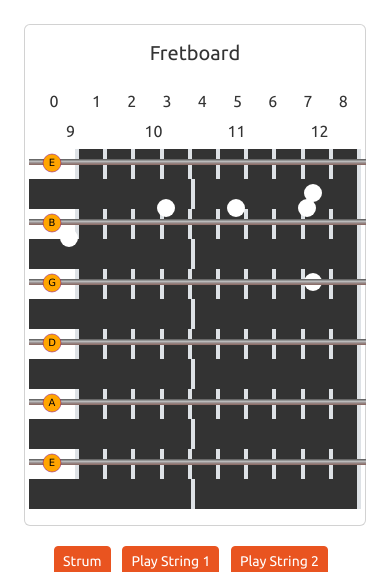
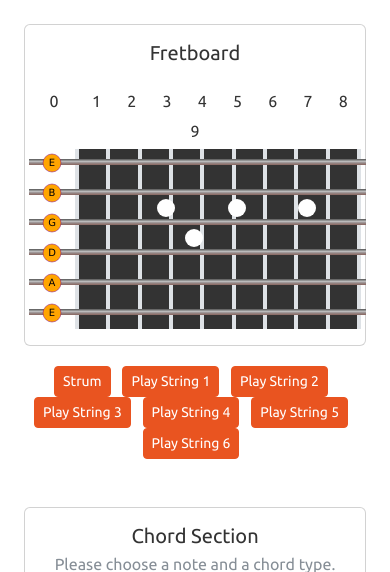
Before and after one commit to BaileyThorpTecht/L6SD_24T4_Capstone_MusicWebsite, a Django app: page / in a window 390 px wide. Shown: the part 56-628 px from the top of the page. Run offline with Django 5.2, Linux system fonts and the light colour scheme; data that the repository does not hold is empty; some libraries are stand-ins or nearby versions.

Commit message:
fretboard no longer breaks when screen is smaller. enabled fret icons get cropped when frets are too small instead of the frets getting bigger. fretmarks are now set correctly higher frets disappear when screen is too small

```diff
--- a/musicwebsite/templates/musicwebsite/index.html
+++ b/musicwebsite/templates/musicwebsite/index.html
@@ -32,38 +32,33 @@
       margin: 3% 0; /* Top and bottom margin for button containers */
     }
 
-    .fretlabel {
+    .fret, .fretlabel {
       height: 30px;
       width: 50px;
     }
 
-    .fret {
-      height: 30px;
-      width: 50px;
-
-    }
     .fretmark, .double-fretmark-1, .double-fretmark-2 {
       --tw-bg-opacity: 1;
       background-color: rgba(255,255,255,var(--tw-bg-opacity));
       content: "";
       position: absolute;
-      margin-left: -6px;
+      margin-left: -10px;
       height: 18px;
       width: 18px;
       border-radius: 50%;
     }
 
     .fretmark {
-      margin-top: 110px;
+      margin-top: 70px;
 
     }
 
     .double-fretmark-1 {
-      margin-top: 65px;
+      margin-top: 25px;
 
     }
     .double-fretmark-2 {
-      margin-top: 154px;
+      margin-top: 114px;
 
     }
 
@@ -80,7 +75,6 @@
         <h5 id="title" class="card-title mt-3">Fretboard</h5>
         <div Id="fretboard" class="card-body">
           <!-- Content here -->
-
         </div>
       </div>
       <button class="btn btn-sm btn-primary me-2" id="playbutton">Strum</button>
@@ -185,6 +179,7 @@
 
     const disabledFretElement = `<span class="text-danger font-bold" style="font-size:30px; margin:-10px; position:absolute; z-index:2;">X</span>`
 
+    const smallScreenFretLimit = 9;
 
     //CHORD SELECT
     const noteDiv = document.getElementById("note-select-div");
@@ -250,7 +245,7 @@
         let note = findNoteOfFret(string, fret);
 
 
-        const enabledFretElement = `<svg width="20" height="20" style=" position:relative; z-index: 1;">
+        const enabledFretElement = `<svg  height="20" style=" position:relative; z-index: 1;" class="mw-100">
             <circle cx="50%" cy="50%" r="9" stroke="purple" stroke-width=".5" fill="orange" />
             <text fill="#000000" font-size="10" font-family="Verdana" x="50%" y="65%" text-anchor="middle">${note}</text>
         </svg>`;
@@ -282,6 +277,7 @@
 
           labelRow += `<div class='fretlabel col '>`
 
+          labelRow += `<p>${fretNo}</p>`
 
           //add fretmarks
           if (fretNo == 3 || fretNo == 5 || fretNo == 7 || fretNo == 9){
@@ -293,17 +289,26 @@
             labelRow += `<span class="double-fretmark-2"></span>`;
           }
 
-
-          labelRow += `${fretNo}</div>`
+          labelRow += `</div>`
 
         }
       labelRow += endOfStringElement;
       fretboard.innerHTML += labelRow;
 
+      let fretLabels = document.getElementsByClassName("fretlabel");
+      let zerothFretLabel = fretLabels[0];
+
       //make 0th fretlabel half width
-      let zerothFretLabel = document.getElementsByClassName("fretlabel")[0];
       setColToHalfWidth(zerothFretLabel);
 
+      //make higher fretlabels disappear on small screens
+      for(var i = 0; i < fretLabels.length; i++ ){
+        if (i > smallScreenFretLimit){
+
+          fretLabels[i].classList.add("d-none");
+          fretLabels[i].classList.add("d-md-block");
+        }
+      }
 
     }
 
@@ -378,6 +383,12 @@
             frets[i].style.backgroundColor = null;
             setColToHalfWidth(frets[i])
           }
+
+          if (frets[i].fret > smallScreenFretLimit){
+            frets[i].classList.add("d-none");
+            frets[i].classList.add("d-md-block");
+          }
+
         }
 
     }
@@ -568,7 +579,7 @@
           }
 
 
-      },100);
+      },30);
 
     }
     document.getElementById("playbutton").addEventListener("click", function(music){
```
